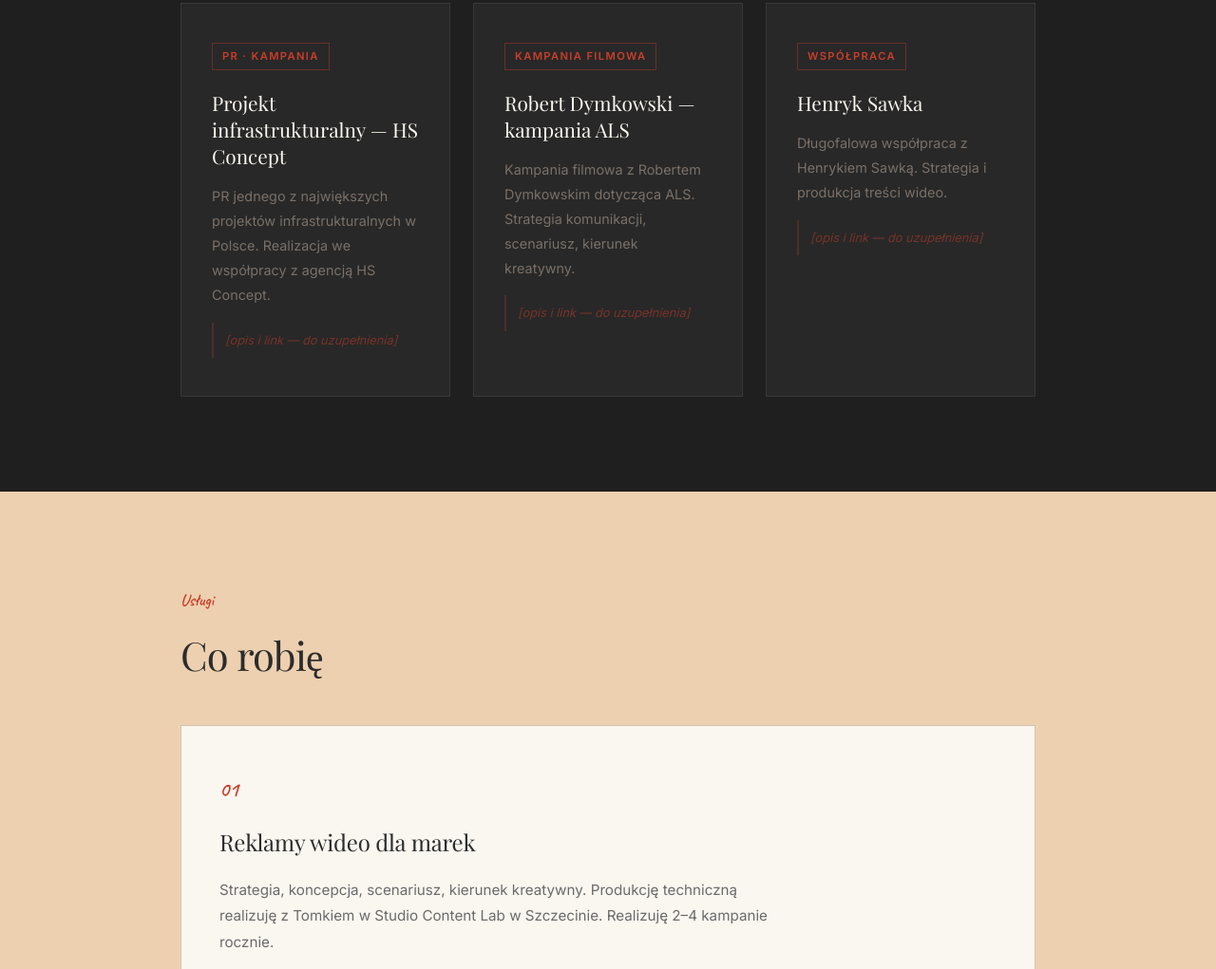
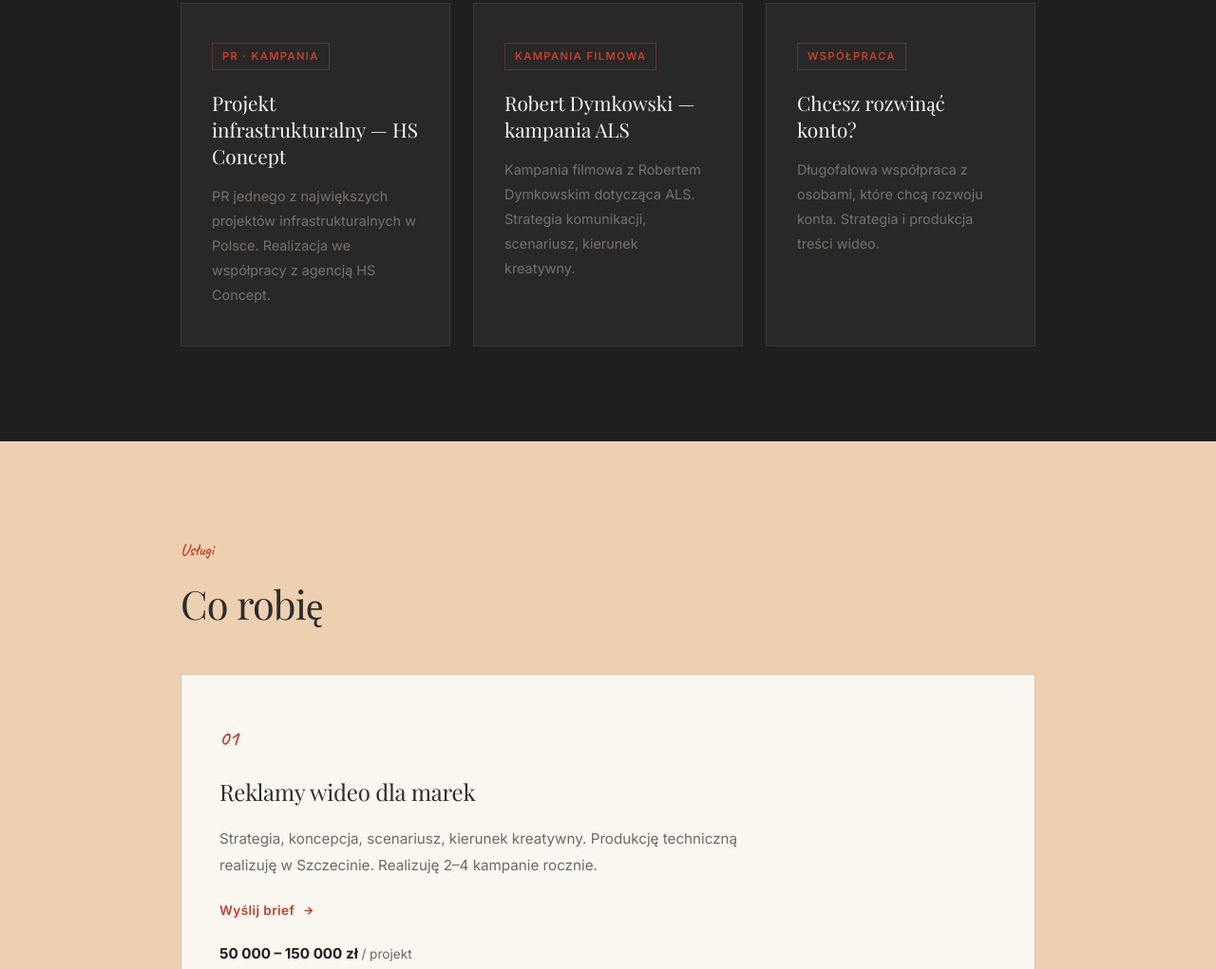
Before and after one commit to andzkaa/aniamakescontent, a plain HTML site: page index.html in a window 1280 px wide. Shown: the part 1139-2160 px from the top of the page at 95% size. Drawn offline with nearby package versions, Linux system fonts and the light colour scheme; a web font is replaced by a local one.

Commit message:
poprawki

```diff
--- a/index.html
+++ b/index.html
@@ -8,7 +8,7 @@
 <meta property="og:title" content="Ania Hawryluk · Reklamy + Content · Studio Content Lab Szczecin">
 <meta property="og:description" content="Tworzę reklamy z markami. Strateżka contentu i kreacji wideo. Studio w Szczecinie, współpraca z markami z całej Polski.">
 <meta property="og:type" content="website">
-<title>Ania Hawryluk · Reklamy + Content · Studio Content Lab Szczecin</title>
+<title>Ania Hawryluk-Wiraszka · Reklamy + Content · Studio Content Lab Szczecin</title>
 <link rel="preconnect" href="https://fonts.googleapis.com">
 <link rel="preconnect" href="https://fonts.gstatic.com" crossorigin>
 <link href="https://fonts.googleapis.com/css2?family=Playfair+Display:ital,wght@0,400;0,700;1,400&family=Inter:wght@400;500;600;700&family=Caveat:wght@400;600&display=swap" rel="stylesheet">
@@ -965,7 +965,7 @@
         <div class="case-card-desc">
           PR jednego z największych projektów infrastrukturalnych w Polsce. Realizacja we współpracy z agencją HS Concept.
         </div>
-        <div class="case-card-placeholder">[opis i link — do uzupełnienia]</div>
+        <!-- <div class="case-card-placeholder">[opis i link — do uzupełnienia]</div> -->
       </div>
 
       <div class="case-card">
@@ -974,16 +974,16 @@
         <div class="case-card-desc">
           Kampania filmowa z Robertem Dymkowskim dotycząca ALS. Strategia komunikacji, scenariusz, kierunek kreatywny.
         </div>
-        <div class="case-card-placeholder">[opis i link — do uzupełnienia]</div>
+        <!-- <div class="case-card-placeholder">[opis i link — do uzupełnienia]</div> -->
       </div>
 
       <div class="case-card">
         <div class="case-card-tag">Współpraca</div>
-        <div class="case-card-title">Henryk Sawka</div>
+        <div class="case-card-title">Chcesz rozwinąć konto?</div>
         <div class="case-card-desc">
-          Długofalowa współpraca z Henrykiem Sawką. Strategia i produkcja treści wideo.
+          Długofalowa współpraca z osobami, które chcą rozwoju konta. Strategia i produkcja treści wideo.
         </div>
-        <div class="case-card-placeholder">[opis i link — do uzupełnienia]</div>
+        <!-- <div class="case-card-placeholder">[opis i link — do uzupełnienia]</div> -->
       </div>
 
     </div>
@@ -1002,7 +1002,7 @@
         <div class="service-name">Reklamy wideo dla marek</div>
         <div class="service-desc">
           Strategia, koncepcja, scenariusz, kierunek kreatywny. Produkcję techniczną
-          realizuję z Tomkiem w Studio Content Lab w Szczecinie. Realizuję 2–4 kampanie rocznie.
+          realizuję w Szczecinie. Realizuję 2–4 kampanie rocznie.
         </div>
         <a href="#kontakt" class="service-cta">
           Wyślij brief
@@ -1148,7 +1148,7 @@
       „Nie tworzę ładnych treści. Tworzę komunikację, która buduje zaufanie,
       porządkuje przekaz marki i sprzedaje."
     </p>
-    <p class="philosophy-author">— Ania Hawryluk</p>
+    <p class="philosophy-author">— Ania Hawryluk-Wiraszka</p>
   </div>
 </section>
 
@@ -1235,7 +1235,7 @@
 
 <!-- FOOTER -->
 <footer>
-  <p>© 2026 Content Lab Anna Hawryluk-Wiraszka · Szczecin · NIP: [do uzupełnienia]</p>
+  <p>© 2026 Content Lab Anna Hawryluk-Wiraszka · Szczecin · NIP: 8522533314</p>
   <p style="margin-top: 8px;">
     <a href="https://annahw.my.canva.site" target="_blank" rel="noopener noreferrer">Portfolio wideo</a>
     &nbsp;·&nbsp;
```
